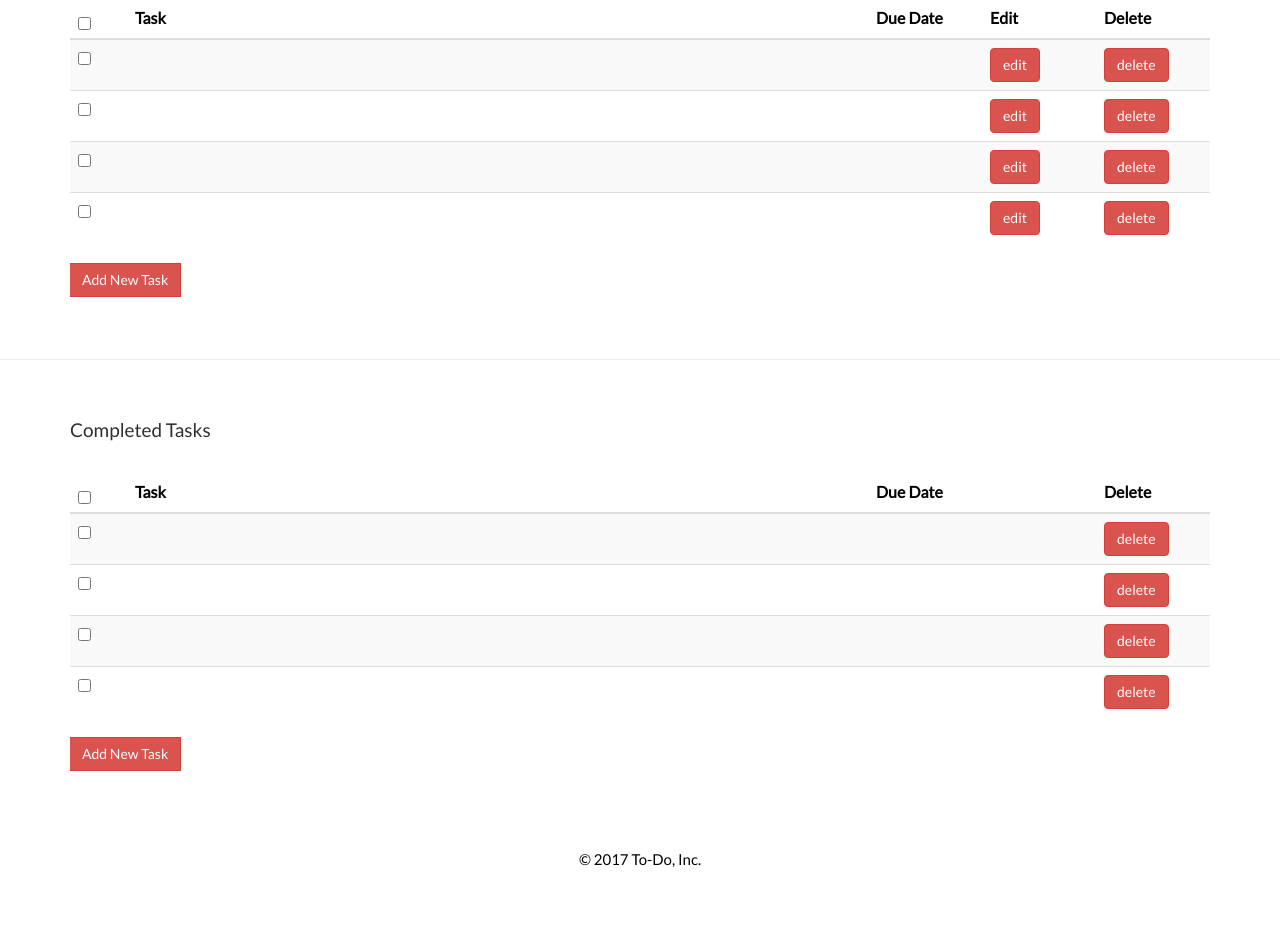
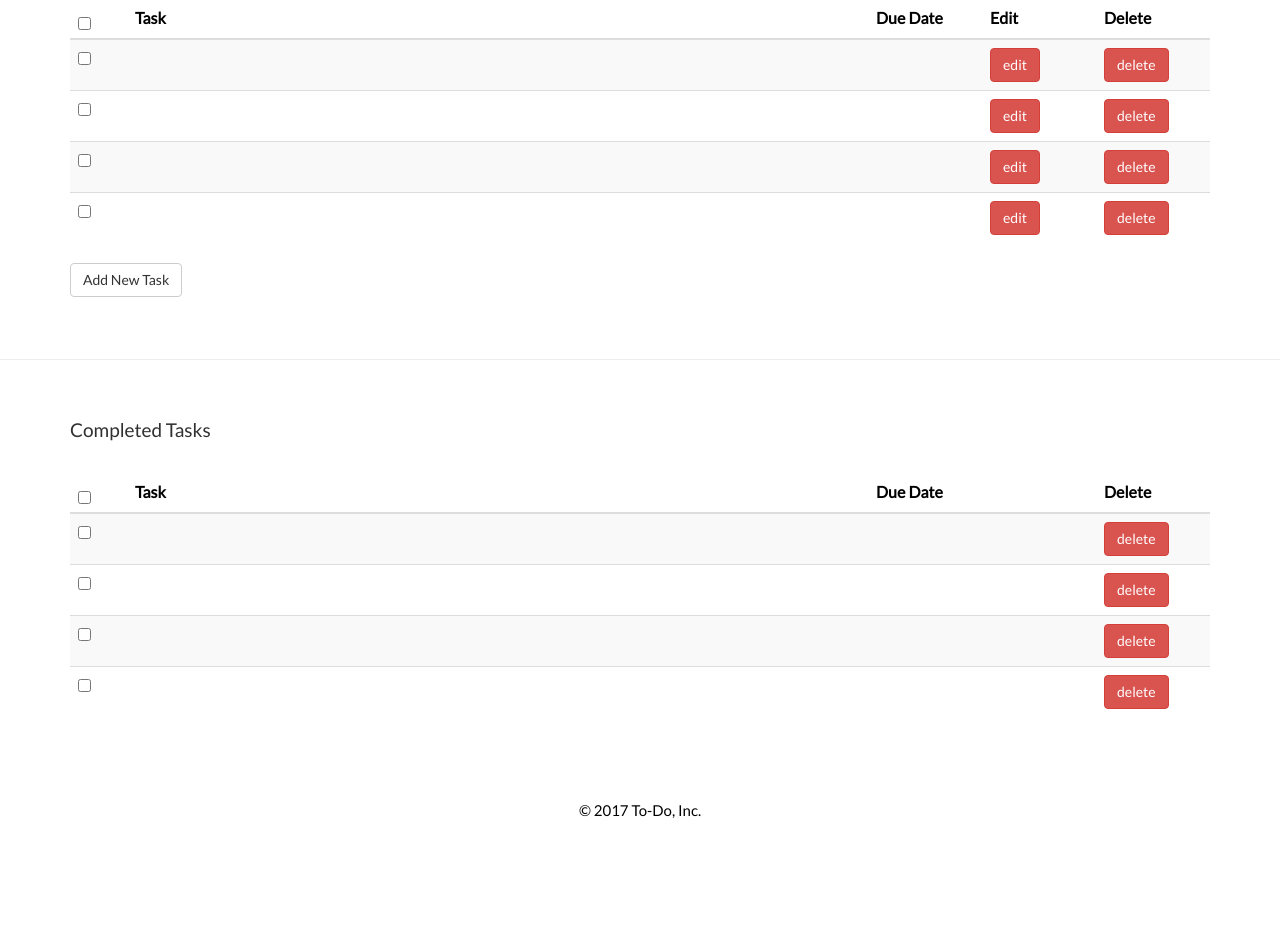
Before and after one commit to rjcortes/final3, a PHP site: page /task_manager/index.php in a window 1280 px wide. Shown: the part 666-1609 px from the top of the page. After the commit the page ends 1484 px from the top, so only its background shows below. Run offline with PHP 8.4, Linux system fonts and the light colour scheme; data that the repository does not hold is empty; some libraries are stand-ins or nearby versions.

Commit message:
fix button

```diff
--- a/task_manager/index.php
+++ b/task_manager/index.php
@@ -186,12 +186,8 @@
                   </tr>
                 </tbody>
             </table>
-            <form method="post" action="addtask.php" autocomplete="off">
-              <div class="input-group">
-                <div class="input-group-btn">
-                  <input type="submit" value="Add New Task" class="btn btn-danger"/>
-                </div>
-              </div>
+            <form action="addtask.php">
+            <input type="submit" value="Add New Task" class="btn btn-default" />
             </form>
           </div>
       </div>
@@ -237,17 +233,10 @@
                     <td><input type="checkbox"  class="checkbox" name="packersOff" value="1" /></td>
                     <td><?php echo $task['task']; ?></td>
                     <td><?php echo $duedate['duedate']; ?></td>
-                    <td><input type="submit" class="btn btn-danger" value="delete" action="addtask.php" /></td>
+                    <td><input type="submit" class="btn btn-danger" value="delete" /></td>
                   </tr>
                 </tbody>
             </table>
-            <form method="post" action="addtask.php" autocomplete="off">
-              <div class="input-group">
-                <div class="input-group-btn">
-                  <input type="submit" value="Add New Task" class="btn btn-danger"/>
-                </div>
-              </div>
-            </form>
           </div>
       </div>
     </div>
```
